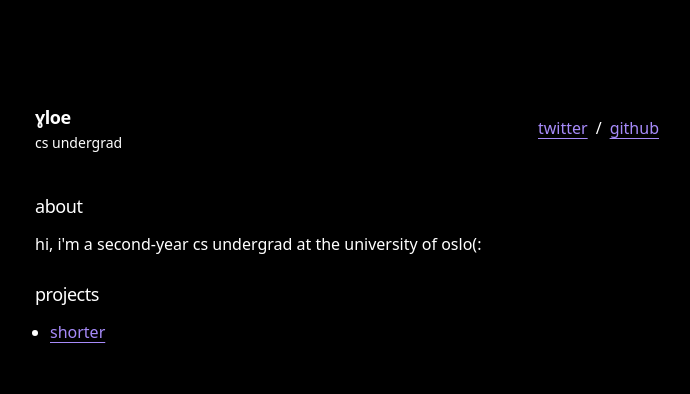
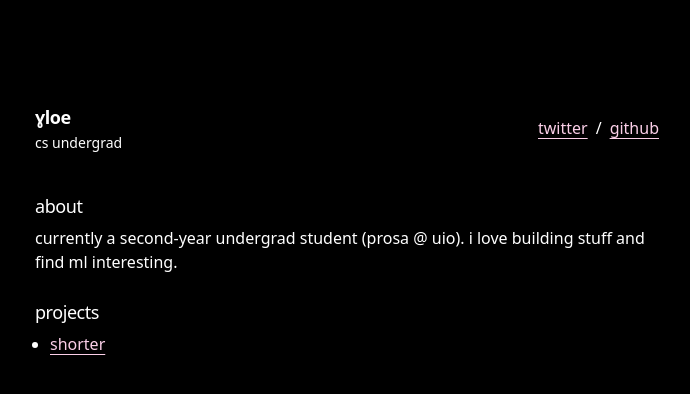
Before and after one commit to vloe/vloe.dev, a SvelteKit app: page / in a window 1280 px wide. Shown: the top 394 px of the page, without its empty margins (293-983 px from the left). Built offline with nearby package versions, Linux system fonts and the light colour scheme.

Commit message:
small redesgin

```diff
--- a/src/app.css
+++ b/src/app.css
@@ -6,9 +6,6 @@
 	body {
 		@apply bg-black text-white;
 	}
-	a {
-		@apply text-violet-400 underline underline-offset-4;
-	}
 	@font-face {
 		font-family: "Inter";
 		font-style: normal;
--- a/src/app.html
+++ b/src/app.html
@@ -2,8 +2,7 @@
 <html lang="en">
 	<head>
 		<meta charset="utf-8" />
-		<link rel="icon" href="%sveltekit.assets%/favicon.svg" type="image/svg+xml" />
-		<link rel="icon" href="%sveltekit.assets%/favicon.ico" />
+		<link rel="icon" href="https://github.com/vloe.png" type="image/png" />
 		<meta name="viewport" content="width=device-width, initial-scale=1" />
 		%sveltekit.head%
 	</head>
--- a/src/routes/+page.svelte
+++ b/src/routes/+page.svelte
@@ -1,5 +1,5 @@
 <script lang="ts">
-	const title = "vloe"
+	const title = "ɣloe"
 	const desc = "cs undergrad"
 </script>
 
@@ -12,27 +12,50 @@
 <div class="pt-24">
 	<header class="flex h-16 items-center justify-between">
 		<div class="flex flex-col justify-center gap-y-0.5">
-			<h1 class="text-lg font-semibold tracking-tight">ɣloe</h1>
-			<h3 class="text-sm">cs undergrad</h3>
+			<h1 class="text-lg font-semibold tracking-tight">{title}</h1>
+			<p class="text-sm">{desc}</p>
 		</div>
 		<div class="flex items-center gap-x-2">
-			<a href="https://x.com/vloedev" rel="noopener noreferrer" target="_blank"> twitter </a>
+			<a
+				class="text-pink-200 underline underline-offset-4"
+				href="https://x.com/vloedev"
+				rel="noopener noreferrer"
+				target="_blank"
+			>
+				twitter
+			</a>
 			/
-			<a href="https://github.com/vloe" rel="noopener noreferrer" target="_blank"> github </a>
+			<a
+				class="text-pink-200 underline underline-offset-4"
+				href="https://github.com/vloe"
+				rel="noopener noreferrer"
+				target="_blank"
+			>
+				github
+			</a>
 		</div>
 	</header>
 </div>
+
 <div class="pt-8">
 	<main class="flex flex-col space-y-6">
-		<article class="flex flex-col space-y-3">
+		<article class="flex flex-col gap-y-1.5">
 			<h2 class="text-lg tracking-tight">about</h2>
-			<p>hi, i'm a second-year cs undergrad at the university of oslo(:</p>
+			<p>
+				currently a second-year undergrad student (prosa @ uio). i love building stuff and
+				find ml interesting.
+			</p>
 		</article>
-		<article class="flex flex-col space-y-3">
+		<article class="flex flex-col gap-y-1.5">
 			<h2 class="text-lg tracking-tight">projects</h2>
-			<ul class="list-disc space-y-2 pl-[15px]">
+			<ul class="flex list-disc flex-col gap-y-1 pl-[15px]">
 				<li>
-					<a href="https://shorter.dev" rel="noopener noreferrer" target="_blank">
+					<a
+						class="text-pink-200 underline underline-offset-4"
+						href="https://shorter.dev"
+						rel="noopener noreferrer"
+						target="_blank"
+					>
 						shorter
 					</a>
 				</li>
```
Also changed, not shown: static/favicon.svg (deleted), 1 other file (tests, documents, lock files or other folders).
